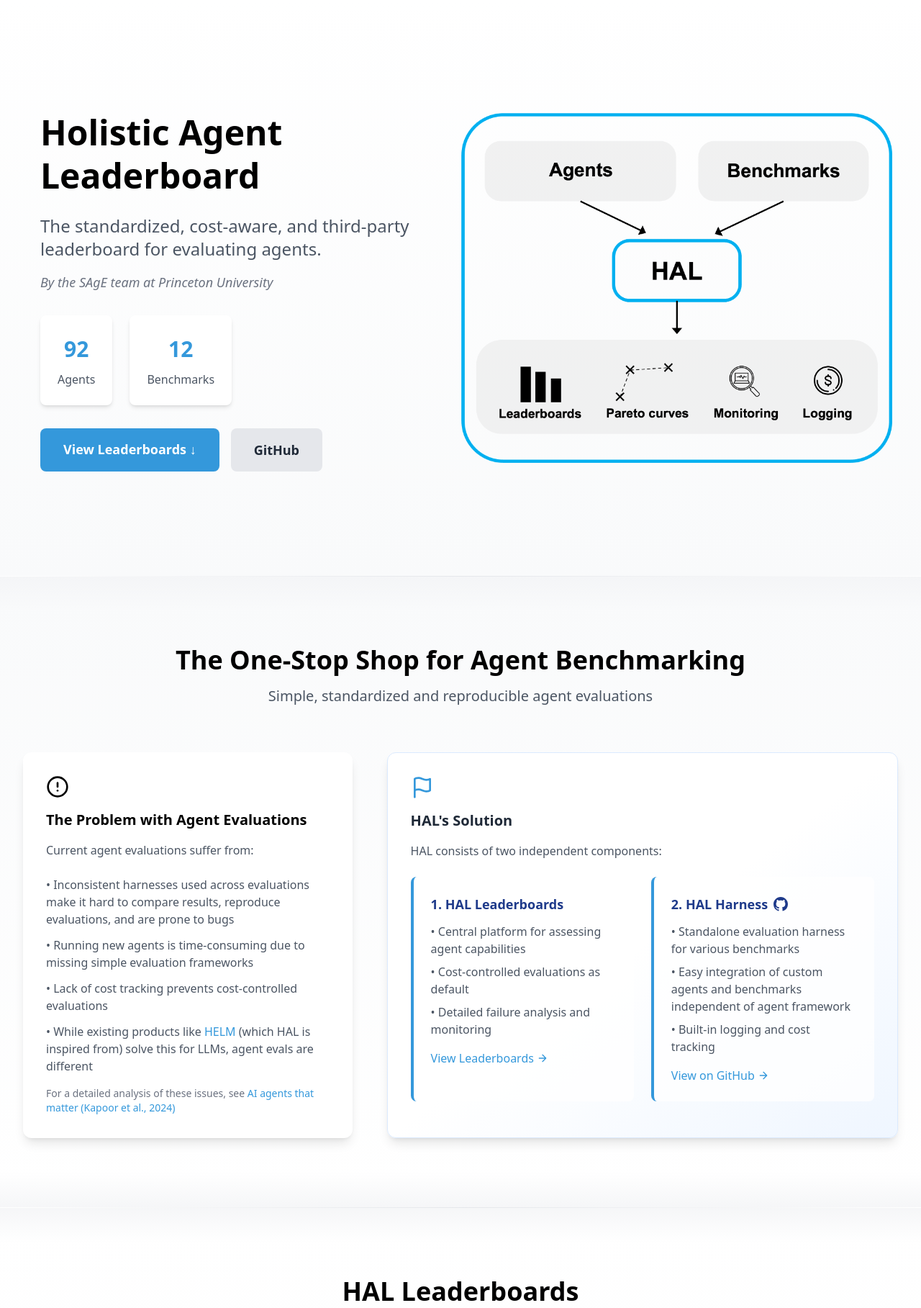
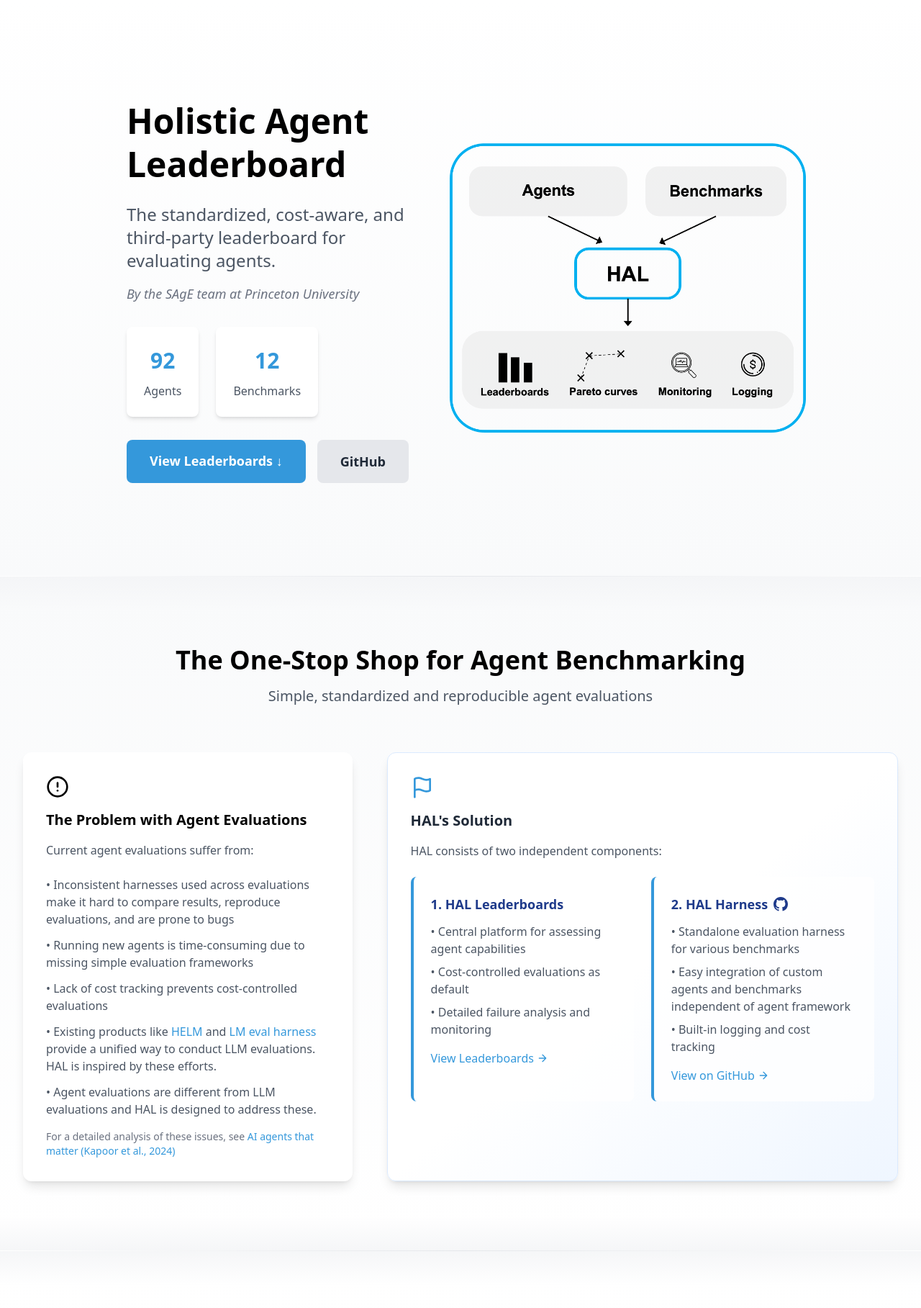
Before and after one commit to fsndzomga/hal-frontend, a Flask app: page / in a window 1280 px wide. Shown: the part 96-1913 px from the top of the page at 72% size. Run offline with Flask 3, Linux system fonts and the light colour scheme; data comes from the database, SQL or seed files in the repository; some libraries are stand-ins or nearby versions.

Commit message:
updated problem section

```diff
--- a/templates/index.html
+++ b/templates/index.html
@@ -4,7 +4,7 @@
 <!-- Hero Section - Full Viewport Height -->
 <div class="min-h-screen flex items-center bg-gradient-to-b from-white to-gray-50 relative overflow-hidden">
     <div class="mx-auto max-w-[1500]px w-full">
-        <div class="flex flex-col md:flex-row px-6">
+        <div class="flex flex-col md:flex-row px-36">
             <div class="flex-1 p-4 flex flex-col justify-center">
                 <div class="flex justify-start">
                     <div>
@@ -71,7 +71,8 @@
                     <li>• Inconsistent harnesses used across evaluations make it hard to compare results, reproduce evaluations, and are prone to bugs</li>
                     <li>• Running new agents is time-consuming due to missing simple evaluation frameworks</li>
                     <li>• Lack of cost tracking prevents cost-controlled evaluations</li>
-                    <li>• While existing products like <a href="https://crfm.stanford.edu/helm/latest/" class="text-blue-600 hover:text-blue-800">HELM</a> (which HAL is inspired from) solve this for LLMs, agent evals are different</li>
+                    <li>• Existing products like <a href="https://crfm.stanford.edu/helm/latest/" class="text-blue-600 hover:text-blue-800">HELM</a> and <a href="https://github.com/EleutherAI/lm-evaluation-harness" class="text-blue-600 hover:text-blue-800">LM eval harness</a> provide a unified way to conduct LLM evaluations. HAL is inspired by these efforts.</li>
+                    <li>• Agent evaluations are different from LLM evaluations and HAL is designed to address these.</li>
                 </ul>
                 <p class="text-sm text-gray-500 mt-4">For a detailed analysis of these issues, see <a href="https://arxiv.org/abs/2407.01502" class="text-blue-600 hover:text-blue-800">AI agents that matter (Kapoor et al., 2024)</a></p>
             </div>
```
